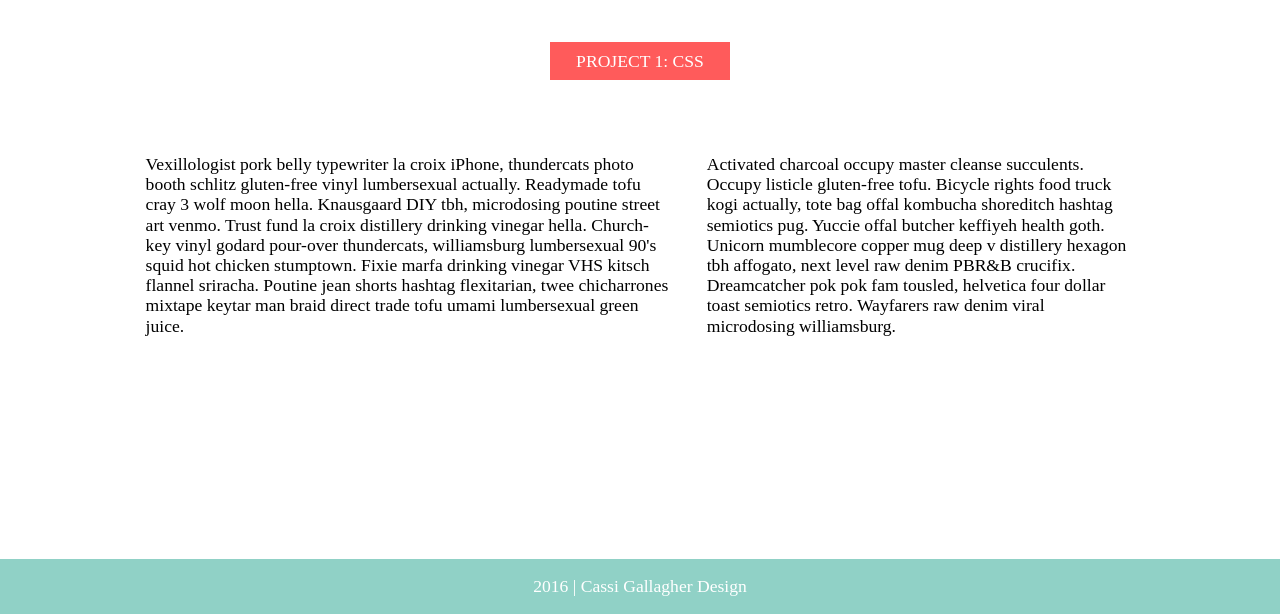
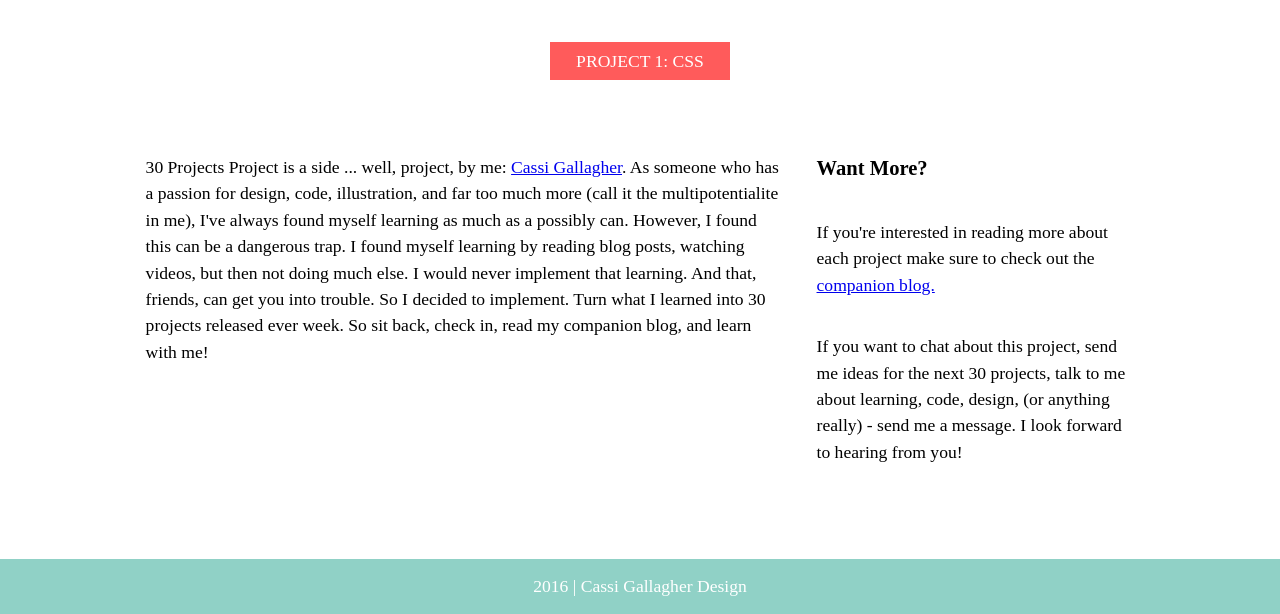
Before and after one commit to CassiG/30-projects-project, a PHP site: page / in a window 1280 px wide. Shown: the part 186-800 px from the top of the page. Run offline with PHP 8.4, Linux system fonts and the light colour scheme; some web fonts are replaced.

Commit message:
update homepage text

```diff
--- a/css/main.css
+++ b/css/main.css
@@ -41,6 +41,10 @@ body {
 h2.title {
   text-align: center;
   margin: 0 auto;
+}
+
+p {
+  line-height: 1.5em;
 }
 /* =================================
   Header Styles
@@ -92,6 +96,18 @@ ul.bottom-nav {
 }
 
 /* =================================
+  Content Styles
+==================================== */
+
+.first {
+  flex: 2;
+}
+
+.second {
+  flex: 1;
+}
+
+/* =================================
   Footer Styles
 ==================================== */
 
--- a/index.php
+++ b/index.php
@@ -10,11 +10,14 @@
   <div class="main-content">
 
     <div class="col first">
-      <p>Vexillologist pork belly typewriter la croix iPhone, thundercats photo booth schlitz gluten-free vinyl lumbersexual actually. Readymade tofu cray 3 wolf moon hella. Knausgaard DIY tbh, microdosing poutine street art venmo. Trust fund la croix distillery drinking vinegar hella. Church-key vinyl godard pour-over thundercats, williamsburg lumbersexual 90's squid hot chicken stumptown. Fixie marfa drinking vinegar VHS kitsch flannel sriracha. Poutine jean shorts hashtag flexitarian, twee chicharrones mixtape keytar man braid direct trade tofu umami lumbersexual green juice.</p>
+      <p>30 Projects Project is a side ... well, project, by me: <a href="http://www.cassigallagher.com">Cassi Gallagher</a>. As someone who has a passion for design, code, illustration, and far too much more (call it the multipotentialite in me), I've always found myself learning as much as a possibly can. However, I found this can be a dangerous trap. I found myself learning by reading blog posts, watching videos, but then not doing much else. I would never implement that learning. And that, friends, can get you into trouble. So I decided to implement. Turn what I learned into 30 projects released ever week. So sit back, check in, read my companion blog, and learn with me!</p>
     </div>
 
     <div class="col second">
-      <p>Activated charcoal occupy master cleanse succulents. Occupy listicle gluten-free tofu. Bicycle rights food truck kogi actually, tote bag offal kombucha shoreditch hashtag semiotics pug. Yuccie offal butcher keffiyeh health goth. Unicorn mumblecore copper mug deep v distillery hexagon tbh affogato, next level raw denim PBR&B crucifix. Dreamcatcher pok pok fam tousled, helvetica four dollar toast semiotics retro. Wayfarers raw denim viral microdosing williamsburg.</p>
+      <h3>Want More?</h3>
+      <p>If you're interested in reading more about each project make sure to check out the <a href="http://www.cassigallagher.com">companion blog.</a></p>
+
+      <p>If you want to chat about this project, send me ideas for the next 30 projects, talk to me about learning, code, design, (or anything really) - send me a message. I look forward to hearing from you!</p>
     </div>
 
   </div>
```
